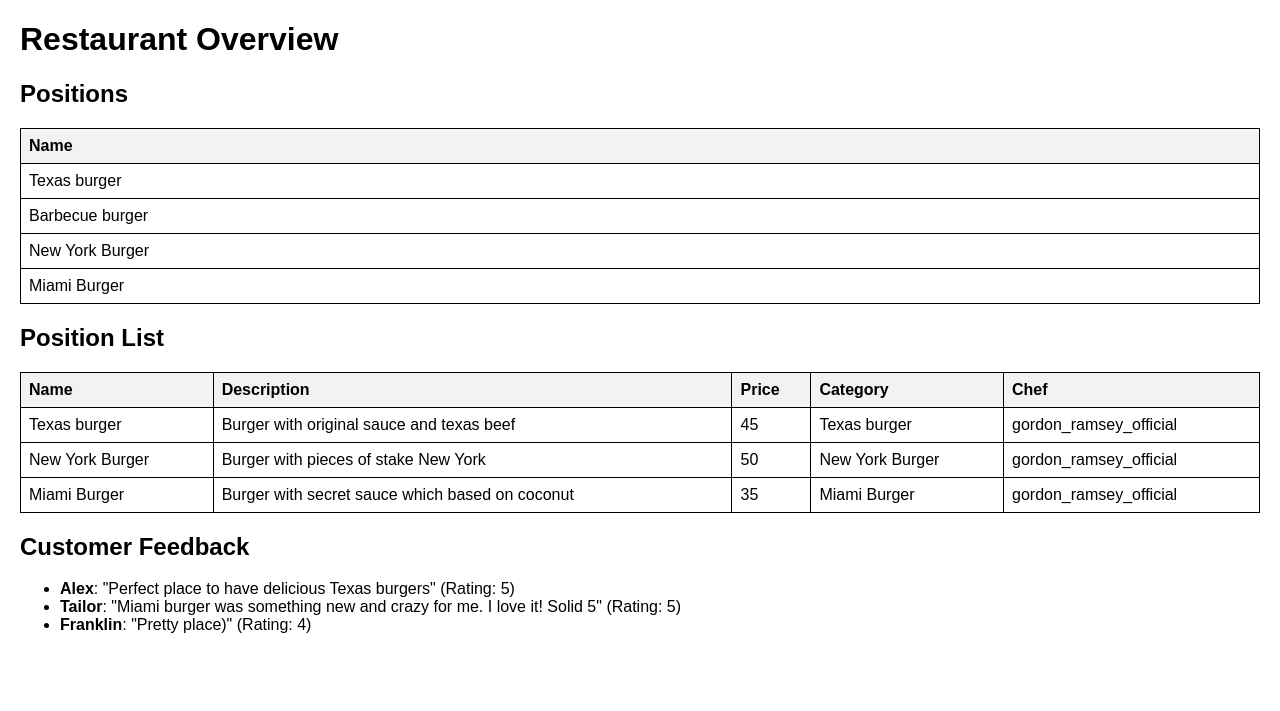
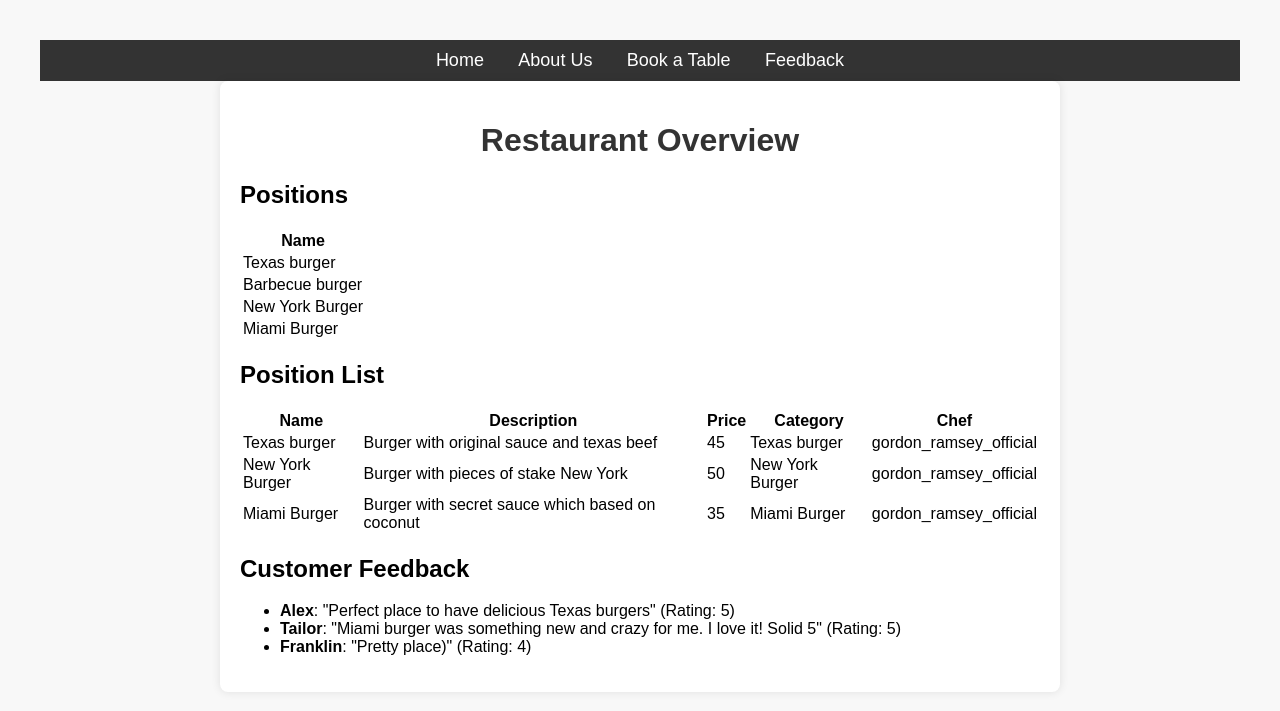
Before and after one commit to weuis/fast-food-web-restaurant, a Django app: page /restaurant_app/ in a window 1280 px wide. Shown: the top 711 px of the page. Run offline with Django 5.2, Linux system fonts and the light colour scheme; data comes from the database, SQL or seed files in the repository; parts of the project's set-up code (start-up, migrations or seed data) failed here and were passed over.

Commit message:
Creating base.html & updating base, about HTML-files

```diff
--- a/restaurant_app/urls.py
+++ b/restaurant_app/urls.py
@@ -2,7 +2,7 @@ from django.urls import path
 
 from restaurant_app.views import home, about
 urlpatterns = [
-    path("", home, name="index"),
+    path("", home, name="home"),
     path("about/", about, name="about"),
 ]
 
--- /dev/null
+++ b/templates/base.html
@@ -0,0 +1,51 @@
+<!DOCTYPE html>
+<html lang="en">
+<head>
+    <meta charset="UTF-8">
+    <meta name="viewport" content="width=device-width, initial-scale=1.0">
+    <title>{% block title %}Restaurant{% endblock %}</title>
+    <style>
+        body {
+            font-family: Arial, sans-serif;
+            margin: 20px;
+            padding: 20px;
+            background-color: #f8f8f8;
+        }
+        .container {
+            max-width: 800px;
+            margin: auto;
+            background: white;
+            padding: 20px;
+            border-radius: 8px;
+            box-shadow: 0px 0px 10px rgba(0, 0, 0, 0.1);
+        }
+        nav {
+            background: #333;
+            padding: 10px;
+            text-align: center;
+        }
+        nav a {
+            color: white;
+            margin: 0 15px;
+            text-decoration: none;
+            font-size: 18px;
+        }
+        h1 {
+            text-align: center;
+            color: #333;
+        }
+    </style>
+</head>
+<body>
+    <nav>
+        <a href="{% url 'restaurant_app:home' %}">Home</a>
+        <a href="{% url 'restaurant_app:about' %}">About Us</a>
+        <a href="#">Book a Table</a>
+        <a href="#">Feedback</a>
+    </nav>
+
+    <div class="container">
+        {% block content %}{% endblock %}
+    </div>
+</body>
+</html>
--- a/templates/restaurant_app/home.html
+++ b/templates/restaurant_app/home.html
@@ -1,31 +1,8 @@
-<!DOCTYPE html>
-<html lang="en">
-<head>
-    <meta charset="UTF-8">
-    <meta name="viewport" content="width=device-width, initial-scale=1.0">
-    <title>Restaurant Overview</title>
-    <style>
-        body {
-            font-family: Arial, sans-serif;
-            margin: 20px;
-        }
-        table {
-            width: 100%;
-            border-collapse: collapse;
-            margin-top: 10px;
-        }
-        th, td {
-            border: 1px solid black;
-            padding: 8px;
-            text-align: left;
-        }
-        th {
-            background-color: #f2f2f2;
-        }
-    </style>
-</head>
-<body>
+{% extends 'base.html' %}
 
+{% block title %}Home - Restaurant Overview{% endblock %}
+
+{% block content %}
     <h1>Restaurant Overview</h1>
 
     <h2>Positions</h2>
@@ -76,6 +53,4 @@
         <li>No feedback available</li>
         {% endfor %}
     </ul>
-
-</body>
-</html>
+{% endblock %}
```
Also changed, not shown: templates/restaurant_app/about.html (+12 -41 lines).
